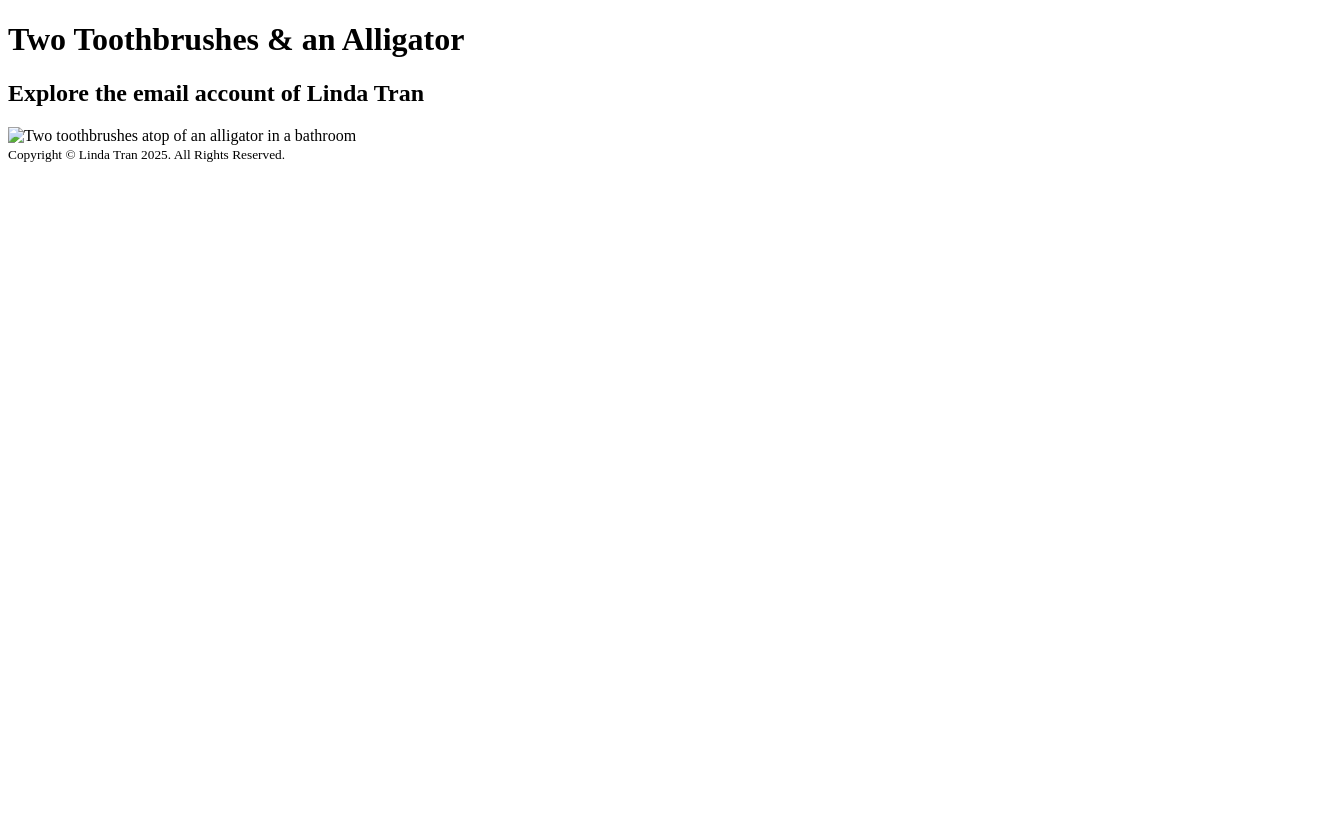
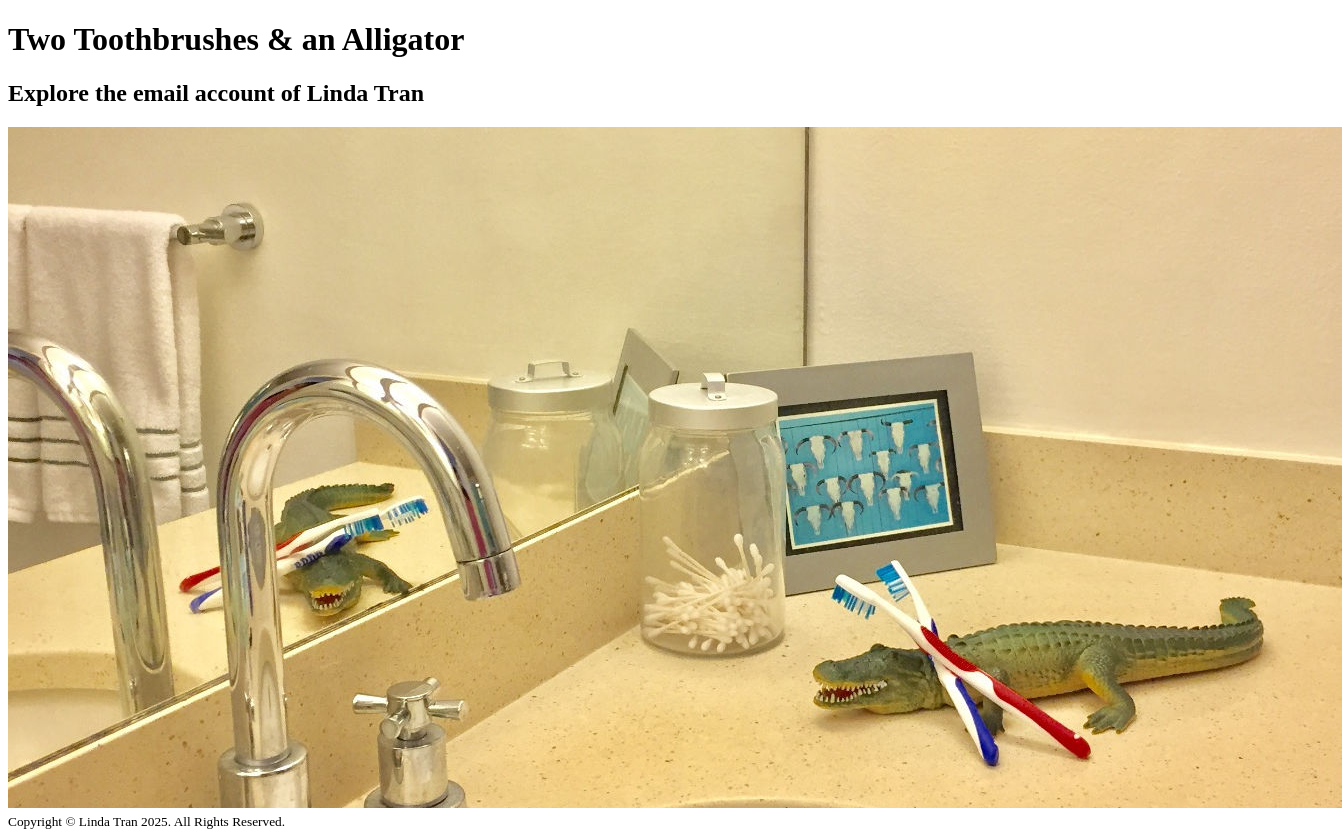
Before and after one commit to tranadnil/Twotoothbrushesandanalligator, a plain HTML site: page index.html in a window 1280 px wide. Shown: the whole page, 1342 px wide, since content can reach past the window. Before the commit the page ends 800 px from the top, so only its background shows below. Drawn offline with Linux system fonts and the light colour scheme.

Commit message:
Add files via upload

```diff
--- a/index.html
+++ b/index.html
@@ -10,13 +10,11 @@
 <body>
     <h1>Two Toothbrushes & an Alligator</h1>
     <h2>Explore the email account of Linda Tran</h2>
-    <img src="Images/TTAlligator.png" alt="Two toothbrushes atop of an alligator in a bathroom" />
+    <img src="TTAlligator.png" alt="Two toothbrushes atop of an alligator in a bathroom" />
 
     <footer>
         <small>Copyright © Linda Tran 2025. All Rights Reserved.</small>
     </footer>
 </body>
 
-
-
 </html>
```
